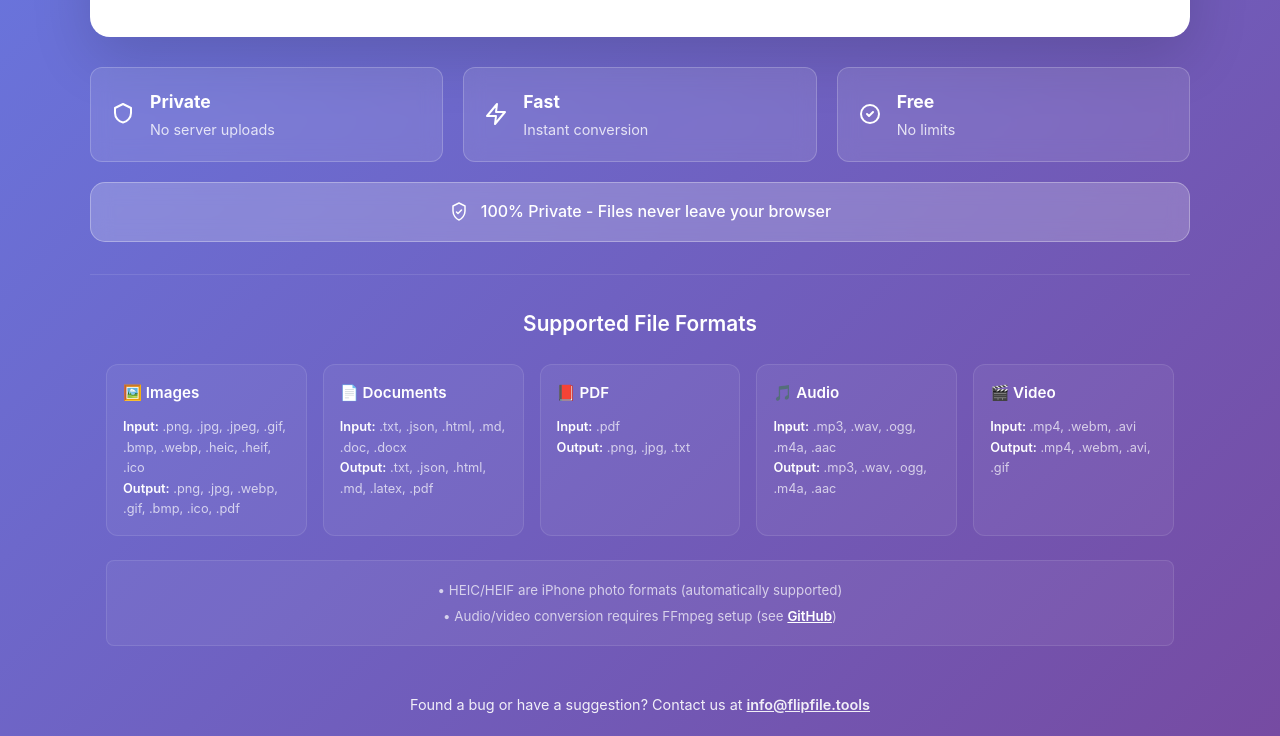
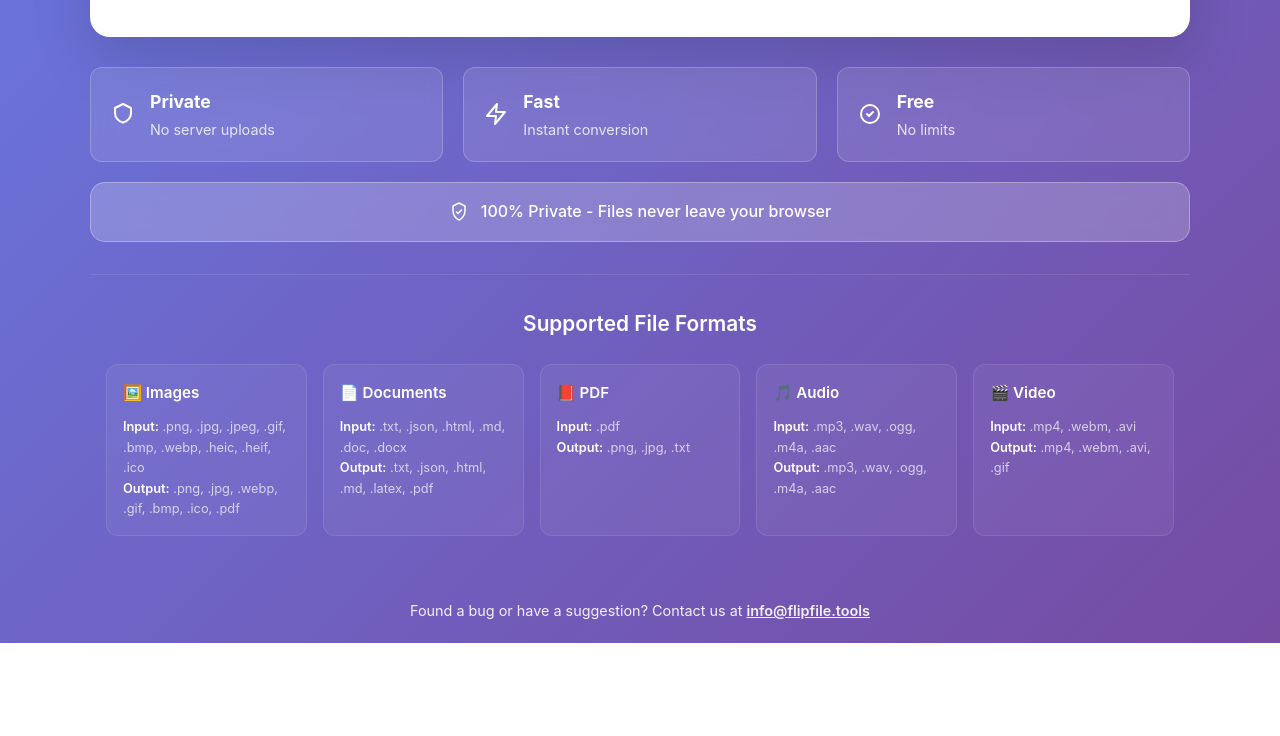
Before and after one commit to andrepintado/flipfile, a plain HTML site: page index.html in a window 1280 px wide. Shown: the part 546-1282 px from the top of the page. After the commit the page ends 1189 px from the top, so only its background shows below. Drawn offline with nearby package versions, Linux system fonts and the light colour scheme.

Commit message:
Remove format note and FFmpeg setup information
Removed note about HEIC/HEIF formats and FFmpeg setup.

```diff
--- a/index.html
+++ b/index.html
@@ -184,10 +184,6 @@
                         </p>
                     </div>
                 </div>
-                <p class="format-note">
-                    <small>• HEIC/HEIF are iPhone photo formats (automatically supported)<br>
-                    • Audio/video conversion requires FFmpeg setup (see <a href="https://github.com/andrepintado/flipfile" target="_blank">GitHub</a>)</small>
-                </p>
             </div>
 
             <div class="contact-message">
```
